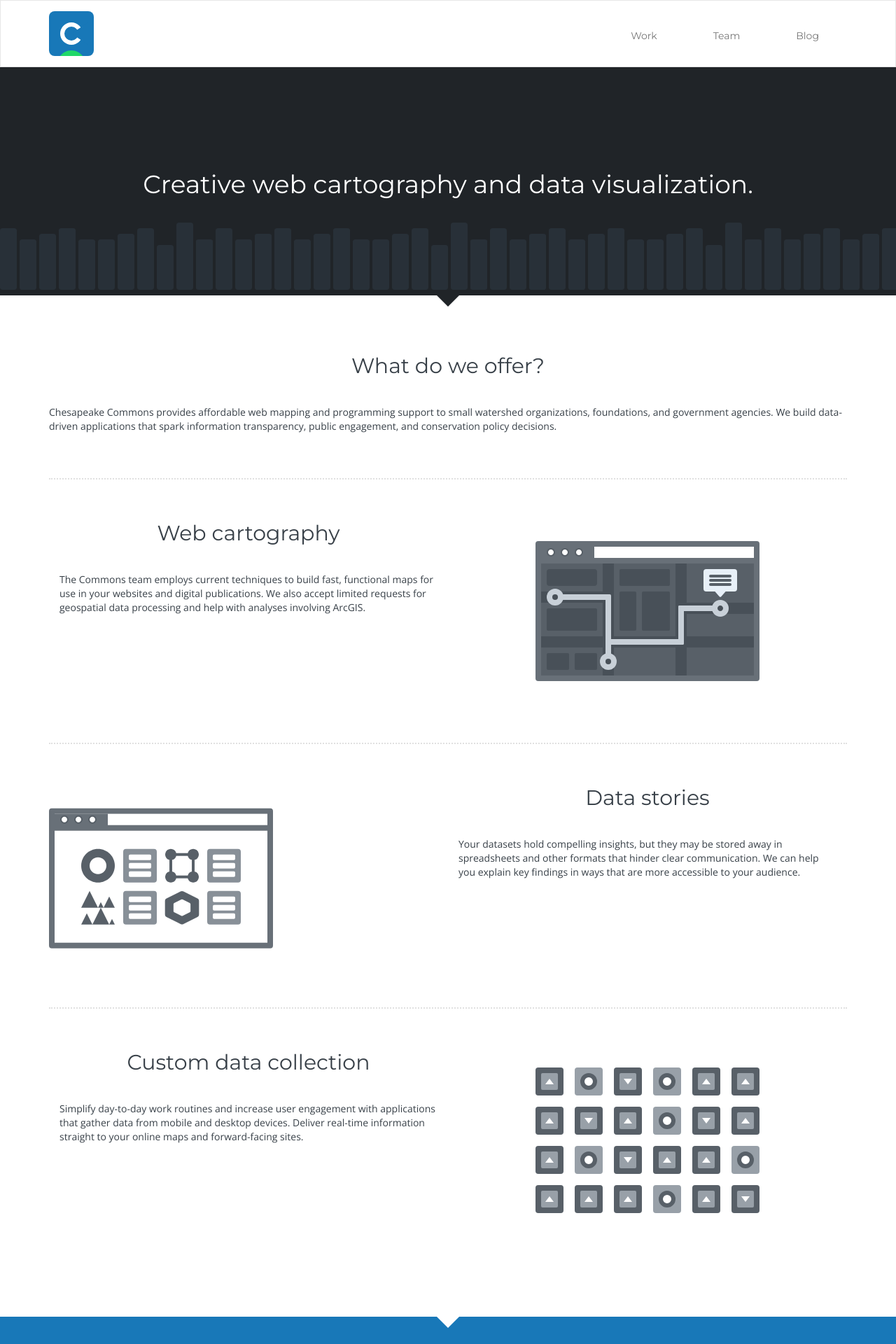
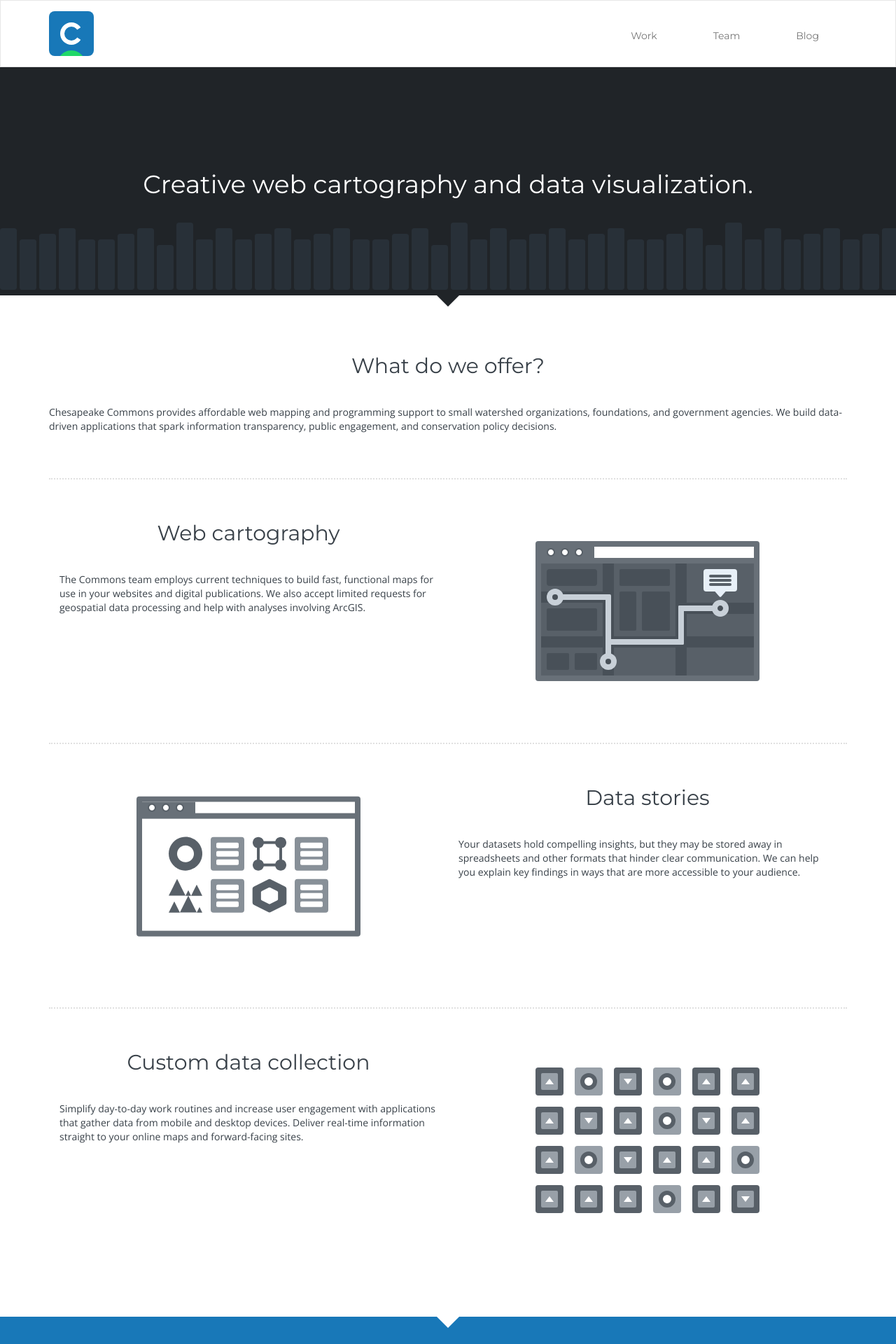
Before and after one commit to brendandm/brendandm.github.io, a Jekyll site: the page built from index.html, in a window 1280 px wide. Shown: the top 1920 px of the page at 70% size. Built offline with Jekyll 4.4.1, drawn with Linux system fonts in a browser that asks for light colours; nearby versions of some CDN libraries; Markdown is read by kramdown in place of the engine named in the settings.

Commit message:
animation test.2

```diff
--- a/css/main.css
+++ b/css/main.css
@@ -142,9 +142,9 @@ height: 296px;
 background-repeat: no-repeat;
 }
 
-@-webkit-keyframes servAnim { 0% { background-position: 0% 0%; } 50% { background-position: 0% 50%; } 100% { background-position: 0% 100%; } }
-   @-moz-keyframes servAnim { 0% { background-position: 0% 0%; } 50% { background-position: 0% 50%; } 100% { background-position: 0% 100%; } }
-        @keyframes servAnim { 0% { background-position: 0% 0%; } 50% { background-position: 0% 50%; } 100% { background-position: 0% 100%; } }
+@-webkit-keyframes servAnim { 0% { background-position: 50% 0%; } 50% { background-position: 50% 50%; } 100% { background-position: 50% 100%; } }
+   @-moz-keyframes servAnim { 0% { background-position: 50% 0%; } 50% { background-position: 50% 50%; } 100% { background-position: 50% 100%; } }
+        @keyframes servAnim { 0% { background-position: 50% 0%; } 50% { background-position: 50% 50%; } 100% { background-position: 50% 100%; } }
 
 #cartography .frame {
 background-image: url(/assets/web-cartography.svg);
@@ -153,7 +153,7 @@ background-position: center center;
 
 #data-stories .frame {
 background-image: url(/assets/story-seq.svg);
-animation: servAnim 10s ease-in-out infinite;
+animation: servAnim 8s ease-in-out infinite;
 }
 
 #data-collection .frame {
```
